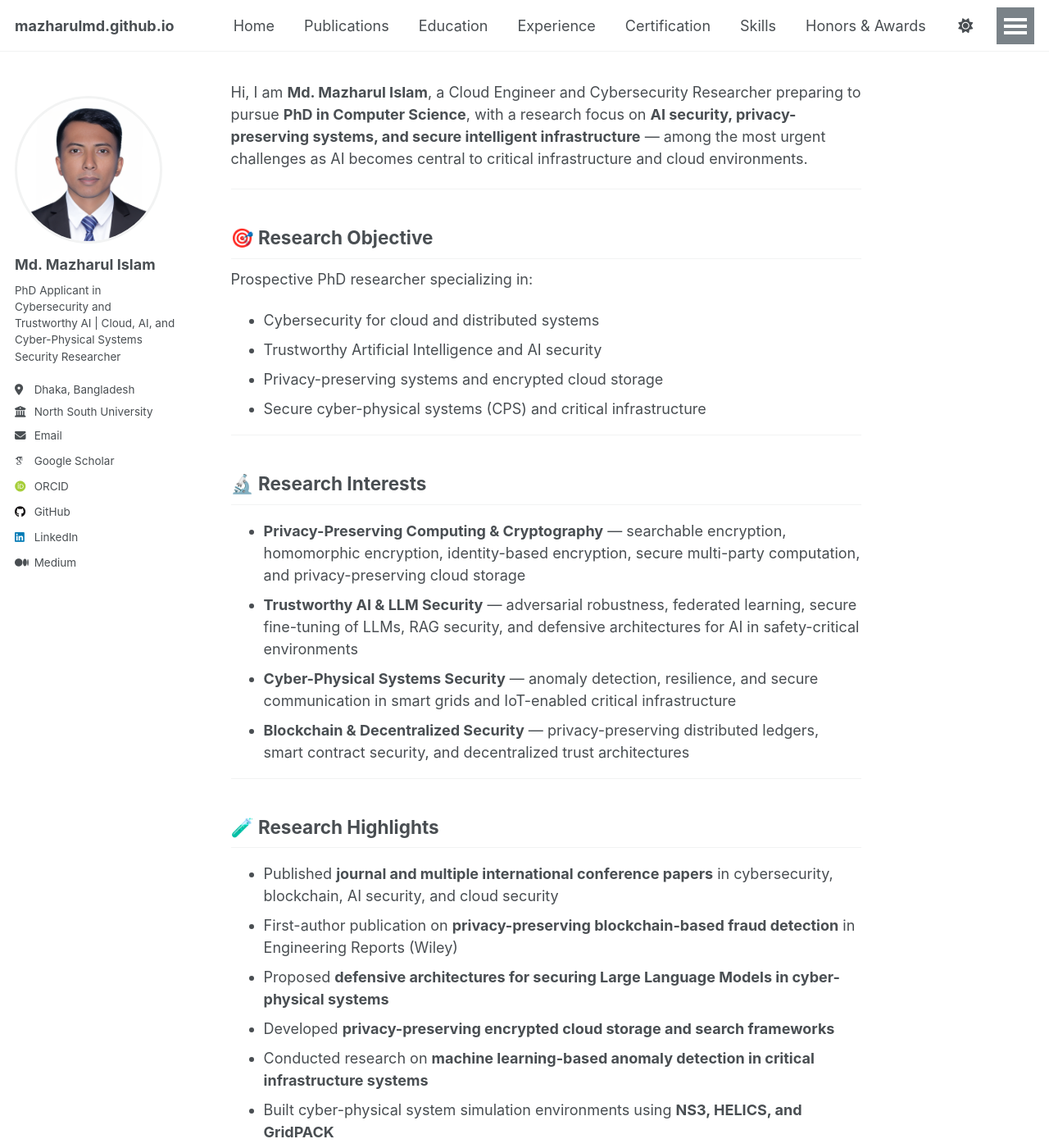
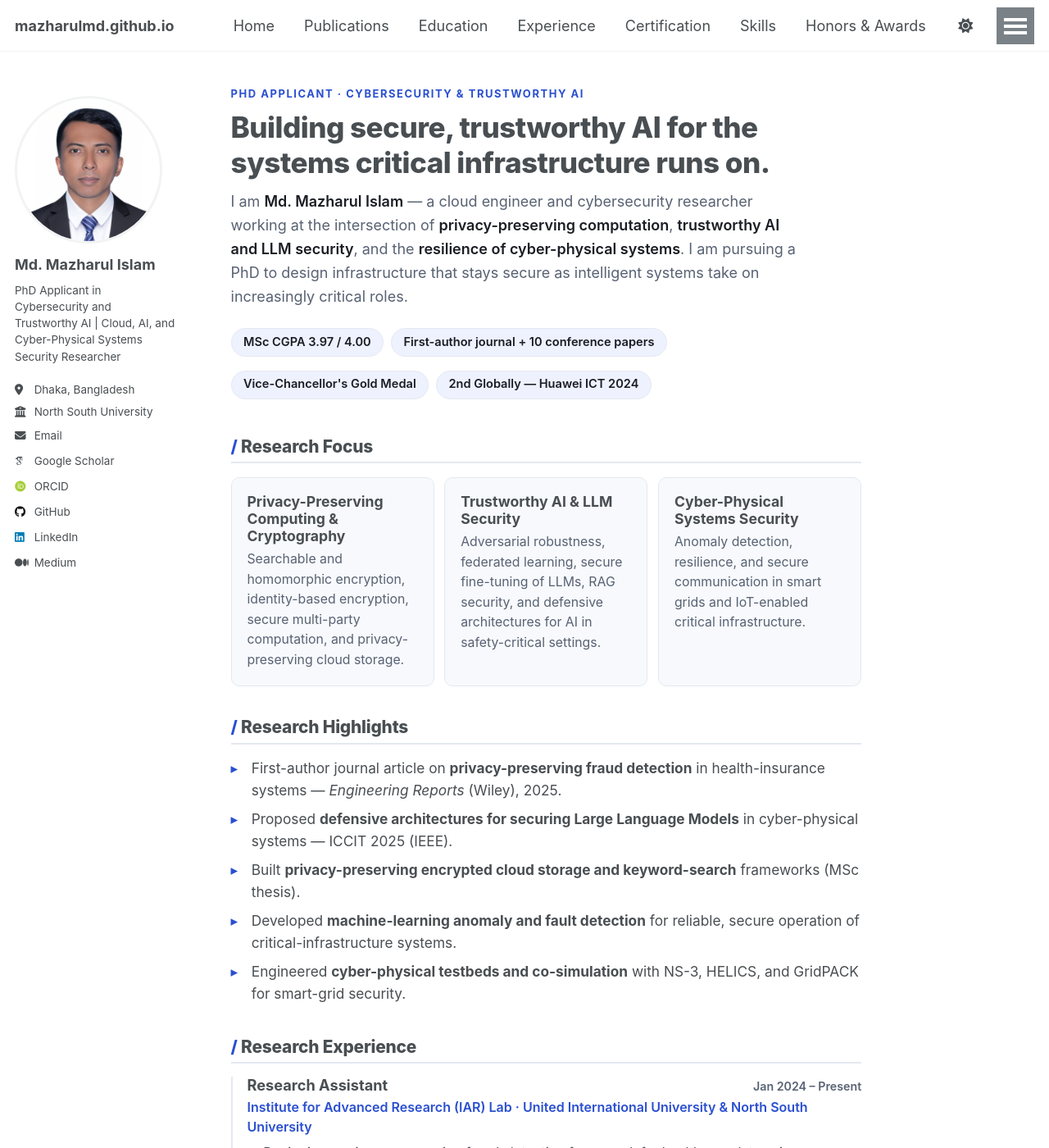
Before and after one commit to mazharulmd/mazharulmd.github.io, a Jekyll site: the page built from _pages/about.md, in a window 1280 px wide and 1400 px high. Shown: the whole window at 82% size. Built offline with Jekyll 4.4.1, drawn with Linux system fonts in a browser that asks for light colours; some web fonts are replaced; a script that is not in the unit is left out; some of the changed text lies outside the part shown.

Commit message:
Updated the About Page

```diff
--- a/_pages/about.md
+++ b/_pages/about.md
@@ -6,108 +6,176 @@ redirect_from:
   - /about.html
 ---
 
-Hi, I am **Md. Mazharul Islam**, a Cloud Engineer and Cybersecurity Researcher preparing to pursue **PhD in Computer Science**, with a research focus on **AI security, privacy-preserving systems, and secure intelligent infrastructure** — among the most urgent challenges as AI becomes central to critical infrastructure and cloud environments.
+<style>
+.hx{ --hx-accent:#2a4fd0; --hx-soft:#eef2fe; --hx-card:#f7f9fc; --hx-border:#e4e8f0; --hx-muted:#586273; --hx-ink:#1a1d24; }
+html[data-theme="dark"] .hx{ --hx-accent:#90a4ff; --hx-soft:#1b2233; --hx-card:#171b24; --hx-border:#2a323f; --hx-muted:#9aa4b3; --hx-ink:#e9ecf2; }
+.hx{ color:inherit; }
+.hx-eyebrow{ display:inline-block; font-size:.72rem; font-weight:700; letter-spacing:.12em; text-transform:uppercase; color:var(--hx-accent); margin-bottom:.45rem; }
+.hx-hero h1{ font-size:1.95rem; line-height:1.22; font-weight:800; letter-spacing:-.015em; margin:.1rem 0 .6rem; }
+.hx-lead{ font-size:1.05rem; line-height:1.62; color:var(--hx-muted); margin:0 0 1rem; max-width:62ch; }
+.hx-lead b{ color:var(--hx-ink); font-weight:600; }
+.hx-stats{ display:flex; flex-wrap:wrap; gap:.5rem; margin:.2rem 0 .2rem; padding:0; list-style:none; }
+.hx-stats li{ font-size:.81rem; font-weight:600; color:var(--hx-ink); background:var(--hx-soft); border:1px solid var(--hx-border); border-radius:999px; padding:.32rem .8rem; }
+.hx h2.hx-h2{ font-size:1.16rem; font-weight:800; letter-spacing:-.01em; margin:2.1rem 0 .9rem; padding-bottom:.35rem; border-bottom:2px solid var(--hx-border); }
+.hx h2.hx-h2 .m{ color:var(--hx-accent); }
+.hx-cards{ display:grid; grid-template-columns:repeat(auto-fit,minmax(210px,1fr)); gap:.7rem; }
+.hx-card{ background:var(--hx-card); border:1px solid var(--hx-border); border-radius:10px; padding:1rem 1.05rem; }
+.hx-card h3{ font-size:.98rem; font-weight:700; margin:0 0 .35rem; }
+.hx-card p{ font-size:.88rem; line-height:1.55; color:var(--hx-muted); margin:0; }
+.hx-list{ list-style:none; margin:0; padding:0; }
+.hx-list li{ position:relative; padding-left:1.4rem; margin:.45rem 0; font-size:.96rem; line-height:1.56; }
+.hx-list li:before{ content:"\25B8"; position:absolute; left:0; color:var(--hx-accent); font-weight:700; }
+.hx-role{ margin:0 0 1.15rem; padding-left:1rem; border-left:2px solid var(--hx-border); }
+.hx-role-top{ display:flex; flex-wrap:wrap; justify-content:space-between; align-items:baseline; gap:.1rem .8rem; }
+.hx-role h3{ font-size:1.01rem; font-weight:700; margin:0; }
+.hx-when{ font-size:.79rem; color:var(--hx-muted); font-weight:600; white-space:nowrap; }
+.hx-org{ font-size:.89rem; color:var(--hx-accent); font-weight:600; margin:.12rem 0 .4rem; }
+.hx-role ul{ margin:.2rem 0 0; padding-left:1.1rem; }
+.hx-role li{ font-size:.91rem; line-height:1.52; margin:.22rem 0; }
+.hx-edu{ display:flex; flex-wrap:wrap; justify-content:space-between; align-items:baseline; gap:.1rem .8rem; padding:.6rem 0; border-bottom:1px solid var(--hx-border); }
+.hx-deg{ font-weight:700; }
+.hx-sub{ font-size:.87rem; color:var(--hx-muted); }
+.hx-cgpa{ font-size:.84rem; font-weight:700; color:var(--hx-accent); white-space:nowrap; }
+.hx-goal{ background:var(--hx-soft); border:1px solid var(--hx-border); border-left:4px solid var(--hx-accent); border-radius:10px; padding:1rem 1.2rem; font-size:1.0rem; line-height:1.6; margin-top:.4rem; }
+.hx-goal b{ color:var(--hx-ink); }
+@media (max-width:600px){ .hx-hero h1{ font-size:1.55rem; } }
+</style>
 
----
+<div class="hx" markdown="0">
 
-## 🎯 Research Objective
+<div class="hx-hero">
+  <span class="hx-eyebrow">PhD Applicant &middot; Cybersecurity &amp; Trustworthy AI</span>
+  <h1>Building secure, trustworthy AI for the systems critical infrastructure runs on.</h1>
+  <p class="hx-lead">I am <b>Md. Mazharul Islam</b> &mdash; a cloud engineer and cybersecurity researcher working at the intersection of <b>privacy-preserving computation</b>, <b>trustworthy AI and LLM security</b>, and the <b>resilience of cyber-physical systems</b>. I am pursuing a PhD to design infrastructure that stays secure as intelligent systems take on increasingly critical roles.</p>
+  <ul class="hx-stats">
+    <li>MSc CGPA 3.97 / 4.00</li>
+    <li>First-author journal + 10 conference papers</li>
+    <li>Vice-Chancellor's Gold Medal</li>
+    <li>2nd Globally &mdash; Huawei ICT 2024</li>
+  </ul>
+</div>
 
-Prospective PhD researcher specializing in:
+<h2 class="hx-h2"><span class="m">/</span> Research Focus</h2>
+<div class="hx-cards">
+  <div class="hx-card">
+    <h3>Privacy-Preserving Computing &amp; Cryptography</h3>
+    <p>Searchable and homomorphic encryption, identity-based encryption, secure multi-party computation, and privacy-preserving cloud storage.</p>
+  </div>
+  <div class="hx-card">
+    <h3>Trustworthy AI &amp; LLM Security</h3>
+    <p>Adversarial robustness, federated learning, secure fine-tuning of LLMs, RAG security, and defensive architectures for AI in safety-critical settings.</p>
+  </div>
+  <div class="hx-card">
+    <h3>Cyber-Physical Systems Security</h3>
+    <p>Anomaly detection, resilience, and secure communication in smart grids and IoT-enabled critical infrastructure.</p>
+  </div>
+</div>
 
-* Cybersecurity for cloud and distributed systems
-* Trustworthy Artificial Intelligence and AI security
-* Privacy-preserving systems and encrypted cloud storage
-* Secure cyber-physical systems (CPS) and critical infrastructure
+<h2 class="hx-h2"><span class="m">/</span> Research Highlights</h2>
+<ul class="hx-list">
+  <li>First-author journal article on <b>privacy-preserving fraud detection</b> in health-insurance systems &mdash; <i>Engineering Reports</i> (Wiley), 2025.</li>
+  <li>Proposed <b>defensive architectures for securing Large Language Models</b> in cyber-physical systems &mdash; ICCIT 2025 (IEEE).</li>
+  <li>Built <b>privacy-preserving encrypted cloud storage and keyword-search</b> frameworks (MSc thesis).</li>
+  <li>Developed <b>machine-learning anomaly and fault detection</b> for reliable, secure operation of critical-infrastructure systems.</li>
+  <li>Engineered <b>cyber-physical testbeds and co-simulation</b> with NS-3, HELICS, and GridPACK for smart-grid security.</li>
+</ul>
 
----
+<h2 class="hx-h2"><span class="m">/</span> Research Experience</h2>
 
-## 🔬 Research Interests
+<div class="hx-role">
+  <div class="hx-role-top">
+    <h3>Research Assistant</h3>
+    <span class="hx-when">Jan 2024 &ndash; Present</span>
+  </div>
+  <div class="hx-org">Institute for Advanced Research (IAR) Lab &middot; United International University &amp; North South University</div>
+  <ul>
+    <li>Designing a privacy-preserving fraud-detection framework for healthcare data using cryptographic techniques and machine-learning anomaly detection.</li>
+    <li>Developing models to identify abnormal and fraudulent patterns across healthcare and critical-infrastructure datasets.</li>
+    <li>Conducting experimental evaluation of detection accuracy, scalability, and system security.</li>
+  </ul>
+</div>
 
-- **Privacy-Preserving Computing & Cryptography** — searchable encryption, homomorphic encryption, identity-based encryption, secure multi-party computation, and privacy-preserving cloud storage
-- **Trustworthy AI & LLM Security** — adversarial robustness, federated learning, secure fine-tuning of LLMs, RAG security, and defensive architectures for AI in safety-critical environments
-- **Cyber-Physical Systems Security** — anomaly detection, resilience, and secure communication in smart grids and IoT-enabled critical infrastructure
-- **Blockchain & Decentralized Security** — privacy-preserving distributed ledgers, smart contract security, and decentralized trust architectures
+<div class="hx-role">
+  <div class="hx-role-top">
+    <h3>Graduate Research Assistant</h3>
+    <span class="hx-when">Feb 2022 &ndash; Apr 2024</span>
+  </div>
+  <div class="hx-org">Cyber-Physical System Research Lab &middot; North South University</div>
+  <ul>
+    <li>Built and deployed cyber-physical system (CPS) testbeds for smart-grid security research and attack&ndash;defense simulation.</li>
+    <li>Modeled and synchronized power-system and communication layers using NS-3, HELICS, and GridPACK on Linux.</li>
+    <li>Developed co-simulation environments to analyze attack impact, resilience, and anomaly-detection strategies.</li>
+  </ul>
+</div>
 
----
+<h2 class="hx-h2"><span class="m">/</span> Professional Experience</h2>
 
-## 🧪 Research Highlights
+<div class="hx-role">
+  <div class="hx-role-top">
+    <h3>Assistant Manager (Cloud)</h3>
+    <span class="hx-when">Apr 2024 &ndash; Present</span>
+  </div>
+  <div class="hx-org">Bangladesh Data Center Company Limited (BDCCL)</div>
+  <ul>
+    <li>Provision and manage Oracle Cloud Infrastructure (OCI) compute, storage, and database resources under an Infrastructure-as-Code model.</li>
+    <li>Automate infrastructure delivery with Terraform for consistent, repeatable, and auditable deployments.</li>
+    <li>Deliver SLA-driven cloud support, security, and compliance &mdash; troubleshooting and resolving client issues for seamless service.</li>
+  </ul>
+</div>
 
-* Published **journal and multiple international conference papers** in cybersecurity, blockchain, AI security, and cloud security
-* First-author publication on **privacy-preserving blockchain-based fraud detection** in Engineering Reports (Wiley)
-* Proposed **defensive architectures for securing Large Language Models in cyber-physical systems**
-* Developed **privacy-preserving encrypted cloud storage and search frameworks**
-* Conducted research on **machine learning-based anomaly detection in critical infrastructure systems**
-* Built cyber-physical system simulation environments using **NS3, HELICS, and GridPACK**
+<div class="hx-role">
+  <div class="hx-role-top">
+    <h3>Cybersecurity Instructor</h3>
+    <span class="hx-when">Sep &ndash; Nov 2023</span>
+  </div>
+  <div class="hx-org">Ethics Advanced Technology Limited (EATL)</div>
+  <ul>
+    <li>Delivered hands-on cybersecurity training to 50+ IT professionals from leading banks using EC-Council ICBT iLabs.</li>
+    <li>Designed and managed interactive labs in network security, ethical hacking, and incident response.</li>
+    <li>Mentored participants individually to strengthen practical threat detection and mitigation skills.</li>
+  </ul>
+</div>
 
----
+<div class="hx-role">
+  <div class="hx-role-top">
+    <h3>Solution Engineer</h3>
+    <span class="hx-when">Dec 2020 &ndash; May 2021</span>
+  </div>
+  <div class="hx-org">One World Infotech Limited</div>
+  <ul>
+    <li>Deployed enterprise multi-factor authentication (OneSpan) to strengthen client security posture.</li>
+    <li>Conducted penetration testing and vulnerability assessments across enterprise environments.</li>
+    <li>Supported SOC transformation and incident-response readiness aligned with compliance requirements.</li>
+  </ul>
+</div>
 
-## 🎓 Education
+<h2 class="hx-h2"><span class="m">/</span> Education</h2>
+<div class="hx-edu">
+  <div>
+    <div class="hx-deg">MSc, Computer Science &amp; Engineering</div>
+    <div class="hx-sub">North South University &middot; Thesis on encrypted cloud storage &amp; search</div>
+  </div>
+  <div class="hx-cgpa">2020 &middot; CGPA 3.97 / 4.00</div>
+</div>
+<div class="hx-edu">
+  <div>
+    <div class="hx-deg">BSc, Computer Science &amp; Engineering</div>
+    <div class="hx-sub">North South University &middot; Dhaka, Bangladesh</div>
+  </div>
+  <div class="hx-cgpa">2018 &middot; CGPA 3.24 / 4.00</div>
+</div>
 
-**Master of Science (MSc), Computer Science and Engineering**
-North South University, Bangladesh *(Graduated: Summer 2020)*
-CGPA: **3.97 / 4.00**
+<h2 class="hx-h2"><span class="m">/</span> Honors &amp; Awards</h2>
+<ul class="hx-list">
+  <li><b>Vice-Chancellor's Gold Medal</b> &mdash; North South University, 25th Convocation (December 2024).</li>
+  <li><b>2nd Place Globally</b> &mdash; Huawei ICT Competition 2024, Network Track (Shenzhen, China).</li>
+  <li><b>3rd Place Nationally</b> &mdash; Huawei ICT Competition 2024 (Bangladesh).</li>
+  <li><b>Peer Reviewer</b> &mdash; ICDCC-2024 (VIT Bhopal University) and ICIDS-2024 (Manipal University Jaipur).</li>
+</ul>
 
-**Bachelor of Science (BSc), Computer Science and Engineering**
-North South University, Bangladesh *(Graduated: Summer 2018)*
-CGPA: **3.24 / 4.00**
+<h2 class="hx-h2"><span class="m">/</span> PhD Research Goal</h2>
+<div class="hx-goal">
+  To develop <b>secure, trustworthy, and resilient AI-enabled cloud and cyber-physical infrastructure</b> that protects critical systems and enables the safe deployment of intelligent technologies.
+</div>
 
----
-
-## 🔬 Research Experience
-
-### Research Assistant — Institute for Advanced Research (IAR) Lab
-*United International University & North South University | Jan 2024 – Present*
-- Designing and implementing a **blockchain-based healthcare fraud detection framework** using smart contracts and privacy-preserving cryptographic techniques.
-- Developing **machine learning–based anomaly detection models** to identify fraudulent and abnormal patterns in healthcare and critical infrastructure data.
-- Integrating **privacy-enhancing technologies (PETs)** with decentralized systems to ensure secure, compliant, and tamper-resistant data processing.
-- Conducting experimental evaluation and performance analysis of detection accuracy, scalability, and system security.
-
-### Graduate Research Assistant — Cyber Physical System Research Lab
-*North South University | Feb 2022 – Apr 2024*
-- Built and deployed **cyber-physical system (CPS) testbeds** for smart grid security research and attack-defense simulation.
-- Modeled and synchronized **power system and communication layers** using NS-3, HELICS, and GridPACK in Linux environments.
-- Developed co-simulation environments to analyze **cyber-physical attack impacts, resilience, and anomaly detection strategies**.
-- Automated simulation workflows and improved experimental reproducibility for large-scale CPS security experiments.
-
-### Graduate Teaching Assistant — Dept. of Electrical & Computer Engineering
-*North South University  | Jul 2023 – Jun 2024*
-- Assisted in teaching and mentoring students in **Advanced DBMS, Simulation & Modeling, and Internet & Web Technologies**.
-- Provided technical guidance on database design, system modeling, and web architecture concepts.
-- Evaluated assignments, supported lab sessions, and helped students implement real-world computing projects.
-
----
-
-## 💼 Professional Experience
-
-**Assistant Manager (Cloud)** — Bangladesh Data Center Company Limited *(Apr 2024 – Present)*
-Oracle Cloud Infrastructure (OCI) provisioning and management; infrastructure automation with Terraform; cloud security, compliance, and SLA delivery.
-
-**Cybersecurity Instructor** — Ethics Advanced Technology Limited *(Sep – Nov 2023)*
-Hands-on cybersecurity training for 50+ IT professionals from leading banks using EC-Council's ICBT iLabs; network security, ethical hacking, and incident response.
-
-**Solution Engineer** — One World Infotech Limited *(Dec 2020 – May 2021)*
-Enterprise deployments of multi-factor authentication (OneSpan); penetration testing, SOC transformation, and vulnerability assessments.
-
----
-
-## 🏆 Academic Achievements
-
-- 🏅 **Vice-Chancellor's Gold Medal** — North South University, 25th Convocation, December 2024
-- 🥈 **2nd Place Globally** — Huawei ICT Competition 2024 (Network Track), Shenzhen, China
-- 🥉 **3rd Place Nationally** — Huawei ICT Competition 2024, Bangladesh
-- 📝 **Peer Reviewer** — ICDCC-2024 (VIT Bhopal University) and ICIDS-2024 (Manipal University Jaipur)
-
----
-
-## 🌐 Academic Profiles
-
-- GitHub: [https://github.com/mazharsnow](https://github.com/mazharsnow)
-- LinkedIn: [https://www.linkedin.com/in/mazharul-i-tusar](https://www.linkedin.com/in/mazharul-i-tusar)
-- ORCID: [https://orcid.org/0000-0001-6225-1487](https://orcid.org/0000-0001-6225-1487)
-- Email: [mazharul.islam1@northsouth.edu](mailto:mazharul.islam1@northsouth.edu)
-
----
-
-## 🎓 PhD Research Goal
-
-To develop secure, trustworthy, and resilient AI-enabled cloud and cyber-physical infrastructure that protects critical systems and enables safe deployment of intelligent technologies.
+</div>
```
